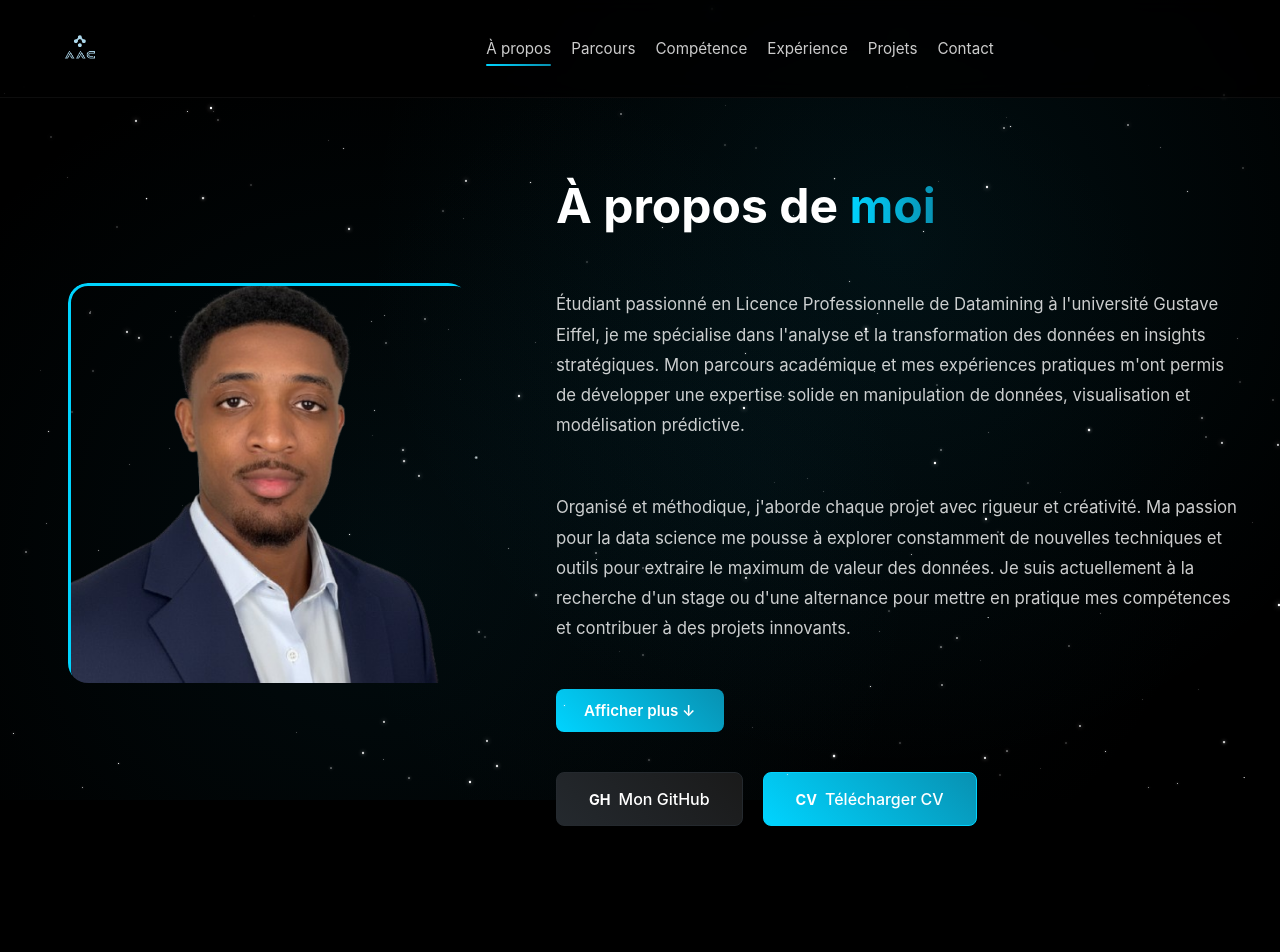
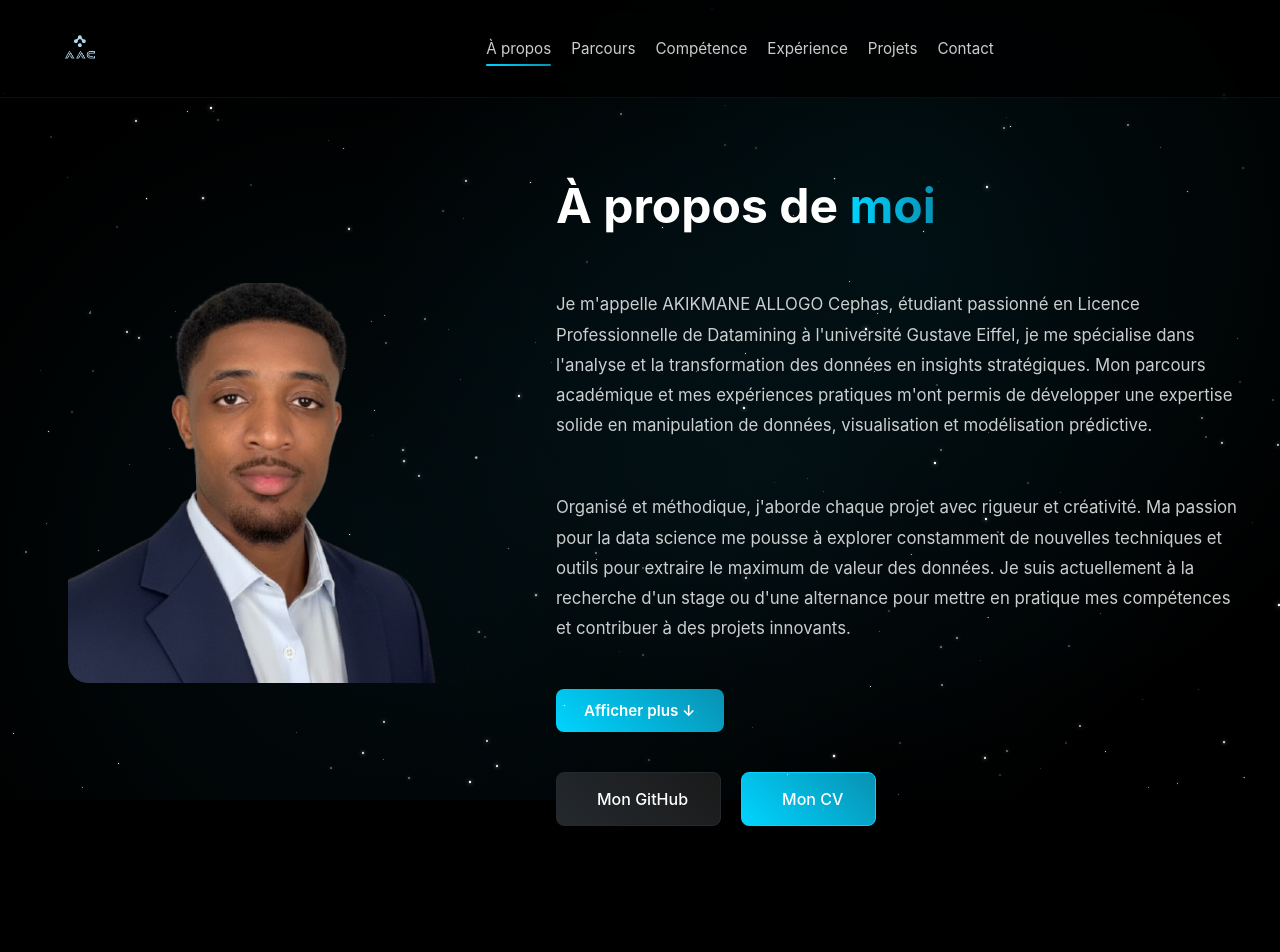
Before and after one commit to bighiepoh9ne/portfolio, a React (Vite) app: page /about in a window 1280 px wide. Shown: the top 952 px of the page. Built offline with nearby package versions, Linux system fonts and the light colour scheme.

Commit message:
feat: update About page with personal introduction and modify button labels; adjust year in Parcours section

```diff
--- a/src/index.css
+++ b/src/index.css
@@ -718,7 +718,6 @@ button:focus-visible {
   height: 100%;
   object-fit: cover;
   border-radius: 20px;
-  border: 3px solid var(--primary-color);
   box-shadow: 0 10px 40px rgba(0, 212, 255, 0.3);
 }
 
--- a/src/pages/About.jsx
+++ b/src/pages/About.jsx
@@ -41,7 +41,7 @@ function About() {
               À propos de <span className="highlight">moi</span>
             </h1>
             <p className="about-description">
-              Étudiant passionné en Licence Professionnelle de Datamining à l'université Gustave Eiffel,
+              Je m'appelle AKIKMANE ALLOGO Cephas, étudiant passionné en Licence Professionnelle de Datamining à l'université Gustave Eiffel,
               je me spécialise dans l'analyse et la transformation des données en insights stratégiques.
               Mon parcours académique et mes expériences pratiques m'ont permis de développer une expertise
               solide en manipulation de données, visualisation et modélisation prédictive.
@@ -98,7 +98,7 @@ function About() {
                 rel="noopener noreferrer"
                 className="btn github-btn"
               >
-                <span className="btn-icon">GH</span>
+                <span className="btn-icon"></span>
                 Mon GitHub
               </a>
               <a
@@ -106,8 +106,8 @@ function About() {
                 download="CV_Cephas_AKIKMANE.pdf"
                 className="btn cv-btn"
               >
-                <span className="btn-icon">CV</span>
-                Télécharger CV
+                <span className="btn-icon"></span>
+                Mon CV
               </a>
             </motion.div>
           </motion.div>
--- a/src/pages/Parcours.jsx
+++ b/src/pages/Parcours.jsx
@@ -7,7 +7,7 @@ function Parcours() {
   const parcours = [
     {
       id: 1,
-      year: "2024 - Présent",
+      year: "2025 - Présent",
       title: "Licence Professionnelle Datamining",
       institution: "Université Gustave Eiffel, Champs-sur-Marne",
       summary: "Formation spécialisée en analyse de données, machine learning et visualisation.",
```
